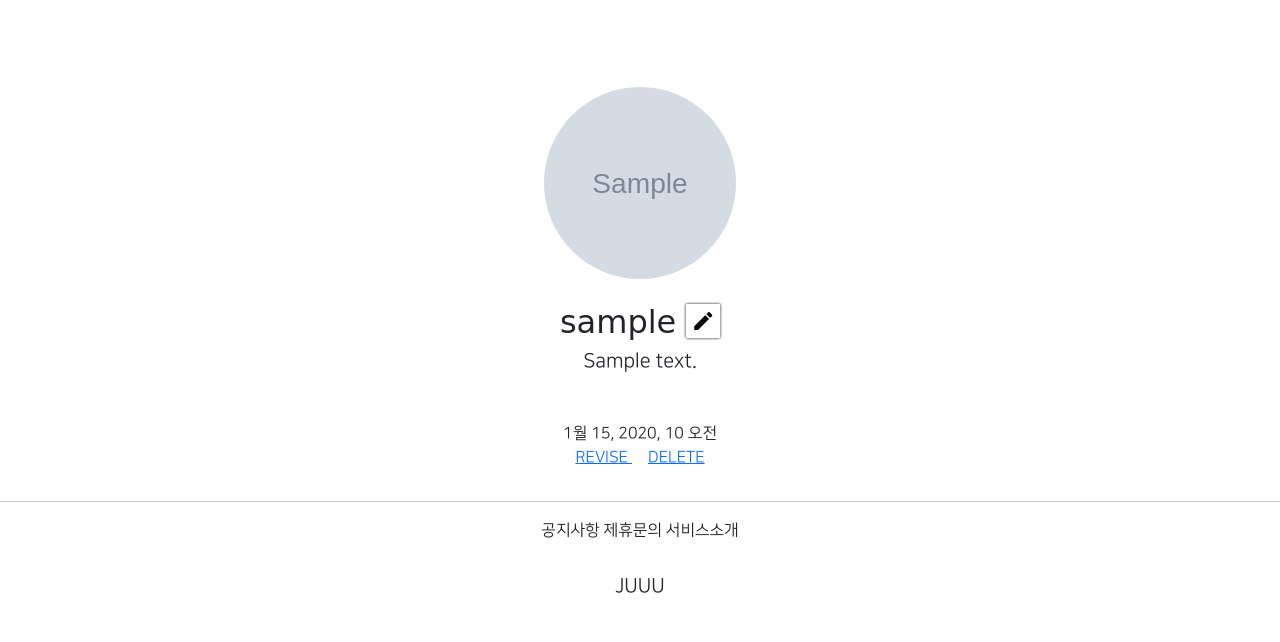
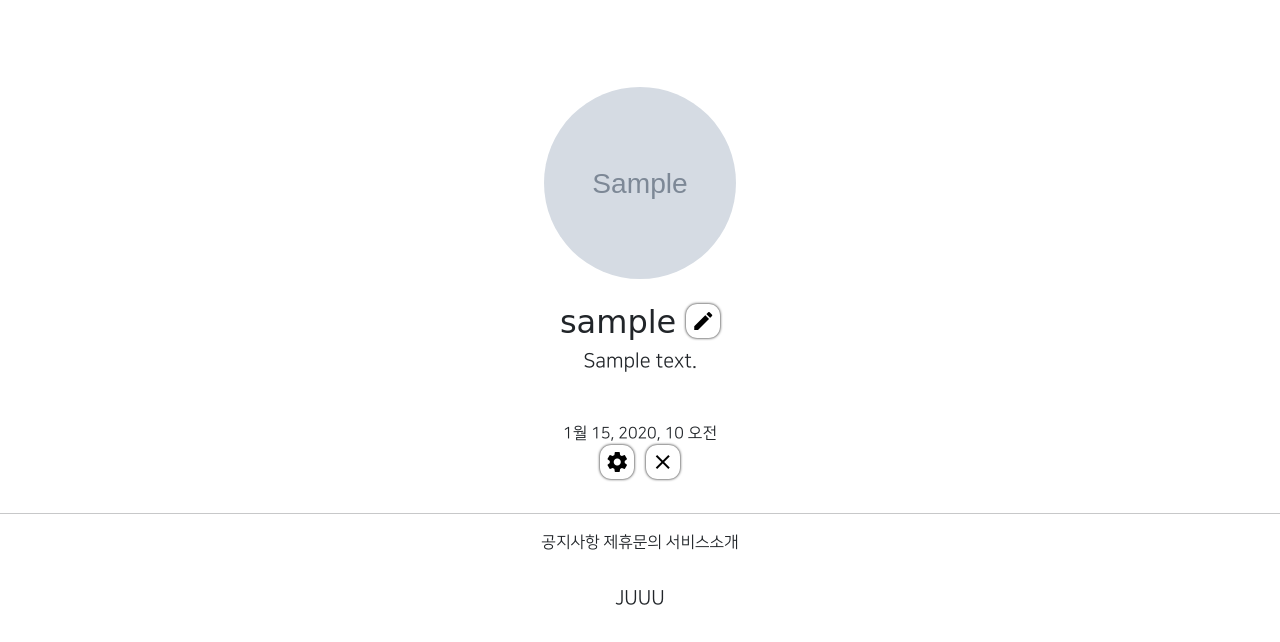
Before and after one commit to Lee-JuHwan/gis4_2, a Django app: page /accounts/detail/1 in a window 1280 px wide. Shown: the part 186-828 px from the top of the page. Before the commit the page ends 779 px from the top, so only its background shows below. Run offline with Django 3.2, Linux system fonts and the light colour scheme; a user stored in the database is signed in; tables that the repository leaves empty hold one stand-in row (values such as "Sample post"); grey boxes marked "Sample" are stand-in pictures; parts of the project's set-up code (start-up, migrations or seed data) failed here and were passed over; some libraries are stand-ins or nearby versions; some web fonts are replaced.

Commit message:
07/30 commit1.5

```diff
--- a/accountapp/templates/accountapp/detail.html
+++ b/accountapp/templates/accountapp/detail.html
@@ -33,12 +33,16 @@
 
         {% if user == target_user %}
 
-        <a href="{% url 'accountapp:update' pk=target_user.pk %}", style="margin: 0.5rem">
-            REVISE
-        </a>
-        <a href="{%  url 'accountapp:delete' pk=target_user.pk %}" style="margin: 0.5rem">
-            DELETE
-        </a>
+        <div>
+            <a href="{% url 'accountapp:update' pk=target_user.pk %}",
+                    class="material-icons mx-1 round_button">
+                settings
+            </a>
+            <a href="{% url 'accountapp:delete' pk=target_user.pk %}",
+                    class="material-icons mx-1 round_button">
+                close
+            </a>
+        </div>
 
         {% endif %}
 
--- a/static/base.css
+++ b/static/base.css
@@ -32,7 +32,7 @@
 .round_button {
     color: black;
     text-decoration: none;
-    border-radius: 0.01rem;
+    border-radius: 0.7rem;
     box-shadow: 0 0 3px black;
     padding: 0.3rem;
 }
```
